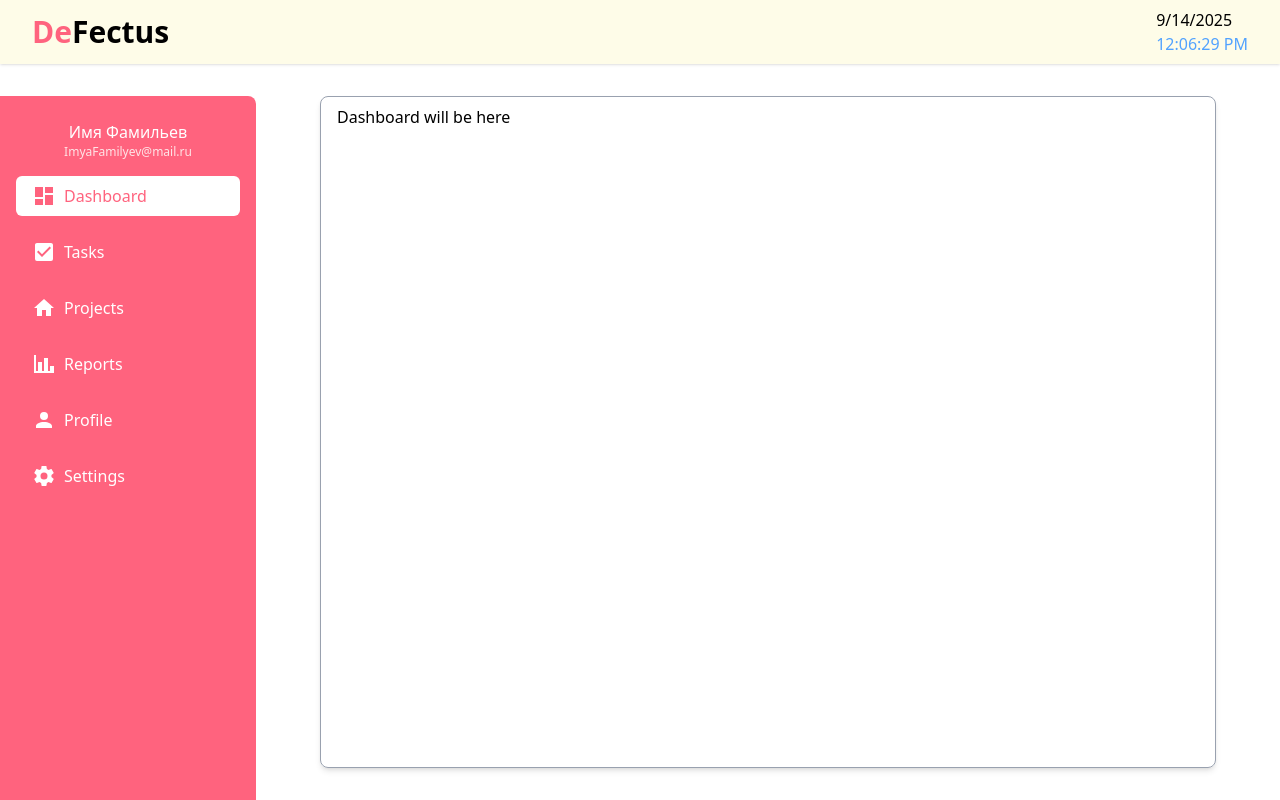
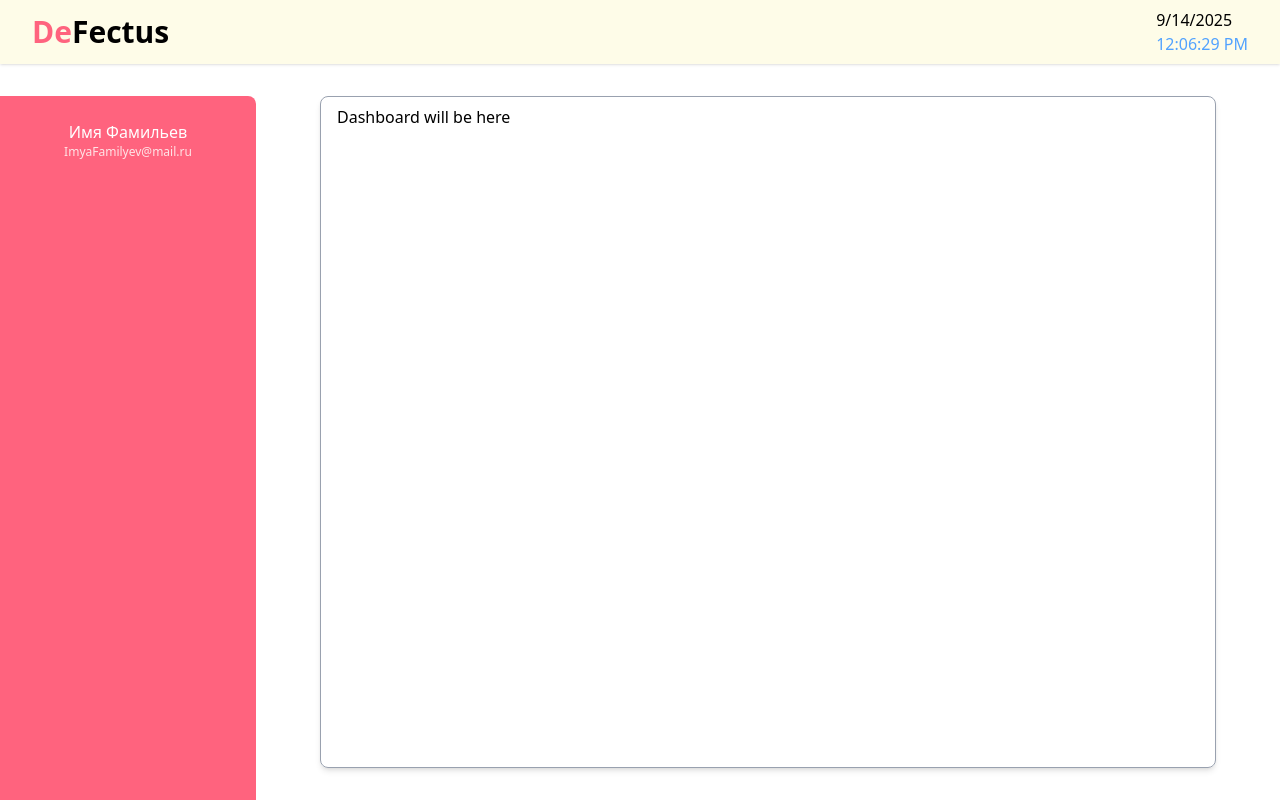
Before and after one commit to otiosumax/pnbf1, a Vue app in the folder frontend/: page / in a window 1280 px wide. Built offline with nearby package versions, Linux system fonts and the light colour scheme; the HTML template or start-up script is replaced by a standard one.

Commit message:
мелкие изменения

```diff
--- a/frontend/src/components/Sidebar.vue
+++ b/frontend/src/components/Sidebar.vue
@@ -3,12 +3,12 @@ import SidebarItem from "./SidebarItem.vue"
 import Icon from "./Icon.vue"
 import { useUserStore } from "@/stores/user"
 
-// const userStore = useUserStore()
+const userStore = useUserStore();
 
 const menu = [
   { to: "/", title: "Dashboard", icon: "mdiViewDashboard", roles: ["engineer", "manager", "admin"] },
   { to: "/tasks", title: "Tasks", icon: "mdiCheckboxMarked", roles: ["engineer", "manager"] },
-  { to: "/projects", title: "Projects", icon: "mdiHome", roles: ["manager", "admin"] },
+  { to: "/projects", title: "Projects", icon: "mdiHomeCity", roles: ["manager", "admin"] },
   { to: "/reports", title: "Reports", icon: "mdiChartBar", roles: ["admin"] },
   { to: "/profile", title: "Profile", icon: "mdiAccount", roles: ["engineer", "manager", "admin"] },
   { to: "/settings", title: "Settings", icon: "mdiCog", roles: ["admin"] }
@@ -23,7 +23,7 @@ const menu = [
     </div>
 
     <SidebarItem
-      v-for="item in menu"
+      v-for="item in menu.filter((i) => {i.roles.includes(userStore.role)})"
       :key="item.to"
       :to="item.to"
       :title="item.title"
--- a/frontend/src/main.ts
+++ b/frontend/src/main.ts
@@ -1,6 +1,10 @@
 import './assets/main.css'
 import { createApp } from 'vue'
+import { createPinia } from 'pinia'
 import App from './App.vue'
 import router from './router'
 
-createApp(App).use(router).mount('#app')
+const app = createApp(App);
+app.use(router);
+app.use(createPinia());
+app.mount('#app')
--- a/frontend/src/stores/user.ts
+++ b/frontend/src/stores/user.ts
@@ -1,4 +1,3 @@
-// stores/user.ts
 import { defineStore } from 'pinia'
 
 export const useUserStore = defineStore('user', {
```
